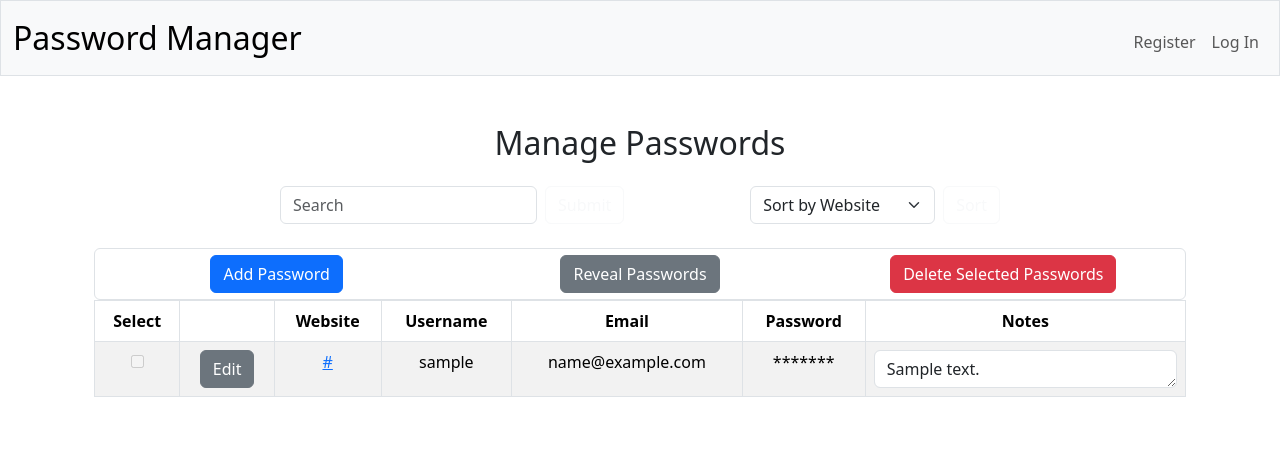
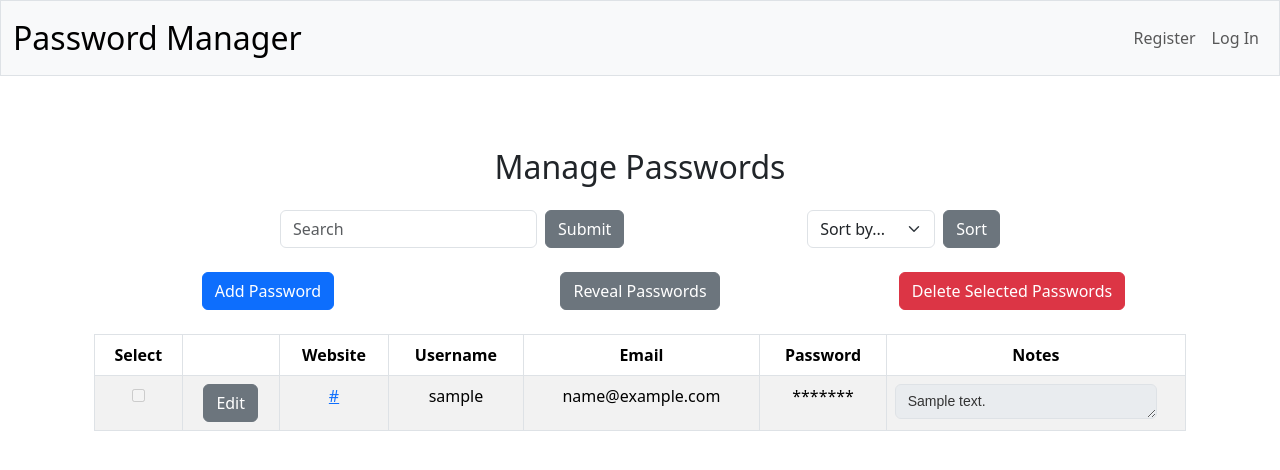
Before and after one commit to garrett-west13/PasswordManager, a Flask app: template templates/index.html in a window 1280 px wide. Shown: the top 470 px of the page. Run offline with Flask 3, Linux system fonts and the light colour scheme; the template is opened without the code that fills it: most values are stand-ins (such as "Sample title", 1, 10 or a date in 2020).

Commit message:
Add better styling

```diff
--- a/app.py
+++ b/app.py
@@ -33,6 +33,8 @@ app.config["SESSION_TYPE"] = "filesystem"
 Session(app)
 
 def get_db_connection():
+    if "user_id" not in session:
+        session.clear()  # Clear the session if user_id is not present
     conn = sqlite3.connect("passwords.db")
     conn.row_factory = sqlite3.Row
     return conn
@@ -41,14 +43,97 @@ def get_db_connection():
 def index():
     # Check if user is logged in
     if "user_id" in session:
+        db = get_db_connection()
 
-        db = get_db_connection()
+        # If it's a POST request, it's likely a search query
+        if request.method == "POST":
+            if "search" in request.form:
+                # Handling search functionality
+                search_query = request.form.get("search")
+                results = []
+
+                encrypted_results = db.execute("SELECT * FROM passwords WHERE user_id = ?", (session["user_id"],)).fetchall()
+
+                for encrypted_row in encrypted_results:
+                    decrypted_row = {}
+                    decryption_successful = True
+
+                    for field in ["id", "website", "username", "email", "password", "notes"]:
+                        encrypted_data = encrypted_row[field]
+                        if field == "id":
+                            decrypted_row[field] = encrypted_data
+                        elif encrypted_data is not None:
+                            try:
+                                decrypted_data = cipher.decrypt(encrypted_data).decode()
+                                decrypted_row[field] = decrypted_data
+                            except Exception as e:
+                                decrypted_row[field] = f"Decryption Error: {str(e)}"
+                                decryption_successful = False
+                        else:
+                            decrypted_row[field] = None
+
+                    if decryption_successful:
+                        results.append(decrypted_row)
+
+                # Filter the decrypted results based on the search query
+                filtered_results = [row for row in results if row and (
+                    search_query.lower() in row["website"].lower() if row["website"] else False
+                    or search_query.lower() in row["notes"].lower() if row["notes"] else False
+                )]
+
+
+                username = db.execute("SELECT username FROM users WHERE id = ?", (session["user_id"],)).fetchone()["username"]
+
+                db.close()
+
+                # Render the template with the search results
+                return render_template("index.html", username=username, rows=filtered_results)
+
+            elif "sort" in request.form:
+                # Handling sorting functionality
+                sort_field = request.form.get("sort")
+                table = db.execute(f"SELECT * FROM passwords WHERE user_id = ? ORDER BY {sort_field}", (session["user_id"],))
+                rows = []
+
+                for item in table:
+                    decrypted_row = {}
+                    decryption_successful = True
+
+                    for field in ["id", "website", "username", "email", "password", "notes"]:
+                        encrypted_data = item[field]
+                        if field == "id":
+                            decrypted_row[field] = encrypted_data
+                        elif encrypted_data is not None:
+                            try:
+                                decrypted_data = cipher.decrypt(encrypted_data).decode()
+                                decrypted_row[field] = decrypted_data
+                            except Exception as e:
+                                decrypted_row[field] = f"Decryption Error: {str(e)}"
+                                decryption_successful = False
+                        else:
+                            decrypted_row[field] = None
+
+                    if decryption_successful:
+                        rows.append(decrypted_row)
+
+                db.close()
+
+                # Get username from the database
+                db = get_db_connection()
+                username = db.execute("SELECT username FROM users WHERE id = ?", (session["user_id"],)).fetchone()["username"]
+                db.close()
+
+                # Render the index page with the username and sorted rows
+                return render_template("index.html", username=username, rows=rows)
+
+        # If it's a regular GET request, fetch all rows
         table = db.execute("SELECT * FROM passwords WHERE user_id = ?", (session["user_id"],))
         rows = []
 
         for item in table:
             decrypted_row = {}
-            decryption_successful = True  # Flag to track decryption success for the entire row
+            decryption_successful = True
+
             for field in ["id", "website", "username", "email", "password", "notes"]:
                 encrypted_data = item[field]
                 if field == "id":
@@ -58,30 +143,29 @@ def index():
                         decrypted_data = cipher.decrypt(encrypted_data).decode()
                         decrypted_row[field] = decrypted_data
                     except Exception as e:
-                        # Handle decryption errors gracefully
                         decrypted_row[field] = f"Decryption Error: {str(e)}"
-                        decryption_successful = False  # Set flag to False if decryption fails for any field
+                        decryption_successful = False
                 else:
                     decrypted_row[field] = None
 
             if decryption_successful:
                 rows.append(decrypted_row)
+
         db.close()
-        print(rows)
 
         # Get username from the database
         db = get_db_connection()
         username = db.execute("SELECT username FROM users WHERE id = ?", (session["user_id"],)).fetchone()["username"]
         db.close()
-        # Render the index page with the username
+
+        # Render the index page with the username and rows
         return render_template("index.html", username=username, rows=rows)
 
     else:
         # Redirect to login page if user is not logged in
         return redirect(url_for("login"))
 
-
-
+# Login
 @app.route("/login", methods=["GET", "POST"])
 def login():
     if request.method == "POST":
@@ -343,8 +427,11 @@ def edit_password(password_id):
                 else:
                     decrypted_row[field] = None
 
+            db = get_db_connection()
+            username = db.execute("SELECT username FROM users WHERE id = ?", (session["user_id"],)).fetchone()["username"]
+            db.close()
             # Pass password_id to the template
-            return render_template("edit.html", password=decrypted_row, password_id=password_id)
+            return render_template("edit.html", password=decrypted_row, password_id=password_id, username=username)
         else:
             flash("Password not found or unauthorized", "error")
             return redirect(url_for("index"))
--- a/static/styles.css
+++ b/static/styles.css
@@ -3,3 +3,11 @@ nav .navbar-brand
 {
     font-size: xx-large;
 }
+
+.notes-summary {
+    width: calc(100% - 20px); /* Adjust width */
+    background-color: transparent; /* Set background color to transparent */
+    font-size: 14px; /* Adjust font size */
+    color: #333; /* Text color */
+    font-family: Arial, sans-serif; /* Font family */
+}
--- a/templates/index.html
+++ b/templates/index.html
@@ -7,30 +7,29 @@
 {% block main %}
 
 <div class="container">
-      <h2>Manage Passwords</h2>
+    <h2 class="mt-4">Manage Passwords</h2>
     <div class="row justify-content-center mt-4">
         <div class="col-md-8">
             <div class="d-flex justify-content-between">
-                <form action="/search" method="post" class="d-flex">
+                <form action="/" method="post" class="d-flex align-items-center">
                     <input name="search" type="search" class="form-control me-2" placeholder="Search">
-                    <button class="btn btn-outline-light" type="submit">Submit</button>
+                    <button class="btn btn-secondary" type="submit">Submit</button>
                 </form>
-                <form action="/sort" method="post" class="d-flex align-items-center">
+                <form action="/" method="post" class="d-flex align-items-center">
                     <select name="sort" class="form-select me-2" aria-label="Default select example">
-                        <option value="website">Sort by Website</option>
-                        <option value="username">Sort by Username</option>
-                        <option value="email">Sort by Email</option>
-                        <option value="password">Sort by Password</option>
-                        <option value="notes">Sort by Notes</option>
+                        <option value="" disabled selected>Sort by...</option>
+                        <option value="website">Website</option>
+                        <option value="username">Username</option>
+                        <option value="email">Email</option>
+                        <option value="notes">Notes</option>
                     </select>
-                    <button class="btn btn-outline-light" type="submit">Sort</button>
+                    <button class="btn btn-secondary" type="submit">Sort</button>
                 </form>
             </div>
         </div>
     </div>
 
-        <div class="form-control mt-4">
-            <div class="row">
+    <div class="row mt-4">
         <div class="col">
             <a href="/add" class="btn btn-primary">Add Password</a>
         </div>
@@ -41,10 +40,9 @@
             <button id="deletePassword" class="btn btn-danger">Delete Selected Passwords</button>
         </div>
     </div>
-          </div>
 
     <form action="/delete" method="post" id="deleteForm">
-        <table class="table table-striped table-bordered">
+        <table class="table table-striped table-bordered mt-4">
             <thead>
                 <tr>
                     <th>Select</th>
@@ -57,23 +55,25 @@
                 </tr>
             </thead>
             <tbody>
-            {% for row in rows%}
+                {% for row in rows %}
                 <tr>
                     <td><input type="checkbox" name="select" value="{{ row.id }}" disabled></td>
+                    <td><a href="/edit/{{ row.id }}" class="btn btn-secondary">Edit</a></td>
                     <td>
-                <a href="/edit/{{ row.id }}" class="btn btn-secondary">Edit</a>
-              </td>
-              <td>{% if row.website %}
-                <!-- Check if website is provided -->
+                        {% if row.website %}
                             <a href="{{ row.website }}" target="_blank">{{ row.website }}</a>
                         {% else %}
-                <!-- If website is not provided, display a placeholder -->
                             N/A
-                {% endif %}</td>
+                        {% endif %}
+                    </td>
                     <td>{{ row.username }}</td>
                     <td>{{ row.email }}</td>
-              <td><span class="password" data-password="{{ row.password }}">*******</span></td>
-              <td><textarea class="form-control" rows="1" maxlength="200">{{ row.notes }}</textarea></td>
+                    <td>
+                        <span class="password" data-password="{{ row.password }}">*******</span>
+                    </td>
+                    <td>
+                        <textarea class="form-control notes-summary" rows="1" disabled>{{ row.notes }}</textarea>
+                    </td>
                 </tr>
                 {% endfor %}
             </tbody>
@@ -132,7 +132,6 @@
                 }
             }
         });
-
     </script>
 
 {% endblock %}
--- a/templates/layout.html
+++ b/templates/layout.html
@@ -1,48 +1,52 @@
 <!DOCTYPE html>
-
 <html lang="en">
-
 <head>
-
     <meta charset="utf-8">
     <meta name="viewport" content="initial-scale=1, width=device-width">
-
-        <!-- http://getbootstrap.com/docs/5.3/ -->
-        <link href="https://cdn.jsdelivr.net/npm/bootstrap@5.3.2/dist/css/bootstrap.min.css" rel="stylesheet" integrity="sha384-T3c6CoIi6uLrA9TneNEoa7RxnatzjcDSCmG1MXxSR1GAsXEV/Dwwykc2MPK8M2HN" crossorigin="anonymous">
-        <script src="https://cdn.jsdelivr.net/npm/bootstrap@5.3.2/dist/js/bootstrap.bundle.min.js" integrity="sha384-C6RzsynM9kWDrMNeT87bh95OGNyZPhcTNXj1NW7RuBCsyN/o0jlpcV8Qyq46cDfL" crossorigin="anonymous"></script>
-
-        <link href="/static/styles.css" rel="stylesheet">
-
     <title>Password Manager {% block title %}{% endblock %}</title>
 
+    <!-- Bootstrap CSS -->
+    <link href="https://cdn.jsdelivr.net/npm/bootstrap@5.3.2/dist/css/bootstrap.min.css" rel="stylesheet">
+
+    <!-- Custom CSS -->
+    <link href="/static/styles.css" rel="stylesheet">
 </head>
-
 <body>
 
-        <nav class="bg-light border navbar navbar-expand-md navbar-light">
+    <!-- Navbar -->
+    <nav class="navbar navbar-expand-md navbar-light bg-light border">
         <div class="container-fluid">
             <a class="navbar-brand" href="/">Password Manager</a>
-                <button aria-controls="navbar" aria-expanded="false" aria-label="Toggle navigation" class="navbar-toggler" data-bs-target="#navbar" data-bs-toggle="collapse" type="button">
+            <button class="navbar-toggler" type="button" data-bs-toggle="collapse" data-bs-target="#navbar" aria-controls="navbar" aria-expanded="false" aria-label="Toggle navigation">
                 <span class="navbar-toggler-icon"></span>
             </button>
             <div class="collapse navbar-collapse" id="navbar">
                 {% if session["user_id"] %}
-                        <ul class="navbar-nav me-auto mt-2">
-                            <li class="nav-item"><a class="nav-link" href="/settings">Account Settings</a></li>
+                    <ul class="navbar-nav me-auto">
+                        <li class="nav-item">
+                            <a class="nav-link" href="/settings">Account Settings</a>
+                        </li>
                     </ul>
-                        <ul class="navbar-nav ms-auto mt-2">
-                            <li class="nav-item"><a class="nav-link" href="/logout">Log Out ({{ username }})</a></li>
+                    <ul class="navbar-nav ms-auto">
+                        <li class="nav-item">
+                            <a class="nav-link" href="/logout">Log Out ({{ username }})</a>
+                        </li>
                     </ul>
                 {% else %}
-                        <ul class="navbar-nav ms-auto mt-2">
-                            <li class="nav-item"><a class="nav-link" href="/register">Register</a></li>
-                            <li class="nav-item"><a class="nav-link" href="/login">Log In</a></li>
+                    <ul class="navbar-nav ms-auto">
+                        <li class="nav-item">
+                            <a class="nav-link" href="/register">Register</a>
+                        </li>
+                        <li class="nav-item">
+                            <a class="nav-link" href="/login">Log In</a>
+                        </li>
                     </ul>
                 {% endif %}
             </div>
         </div>
     </nav>
 
+    <!-- Flash Messages -->
     {% if get_flashed_messages() %}
         <header>
             <div class="alert alert-primary mb-0 text-center" role="alert">
@@ -51,10 +55,12 @@
         </header>
     {% endif %}
 
+    <!-- Main Content -->
     <main class="container py-5 text-center">
         {% block main %}{% endblock %}
     </main>
 
+    <!-- Bootstrap Bundle JS (Bootstrap JS + Popper.js) -->
+    <script src="https://cdn.jsdelivr.net/npm/bootstrap@5.3.2/dist/js/bootstrap.bundle.min.js"></script>
 </body>
-
 </html>
```
Also changed, not shown: templates/add.html (+15 -6 lines). Lines whose indentation alone changed are shown as unchanged.
